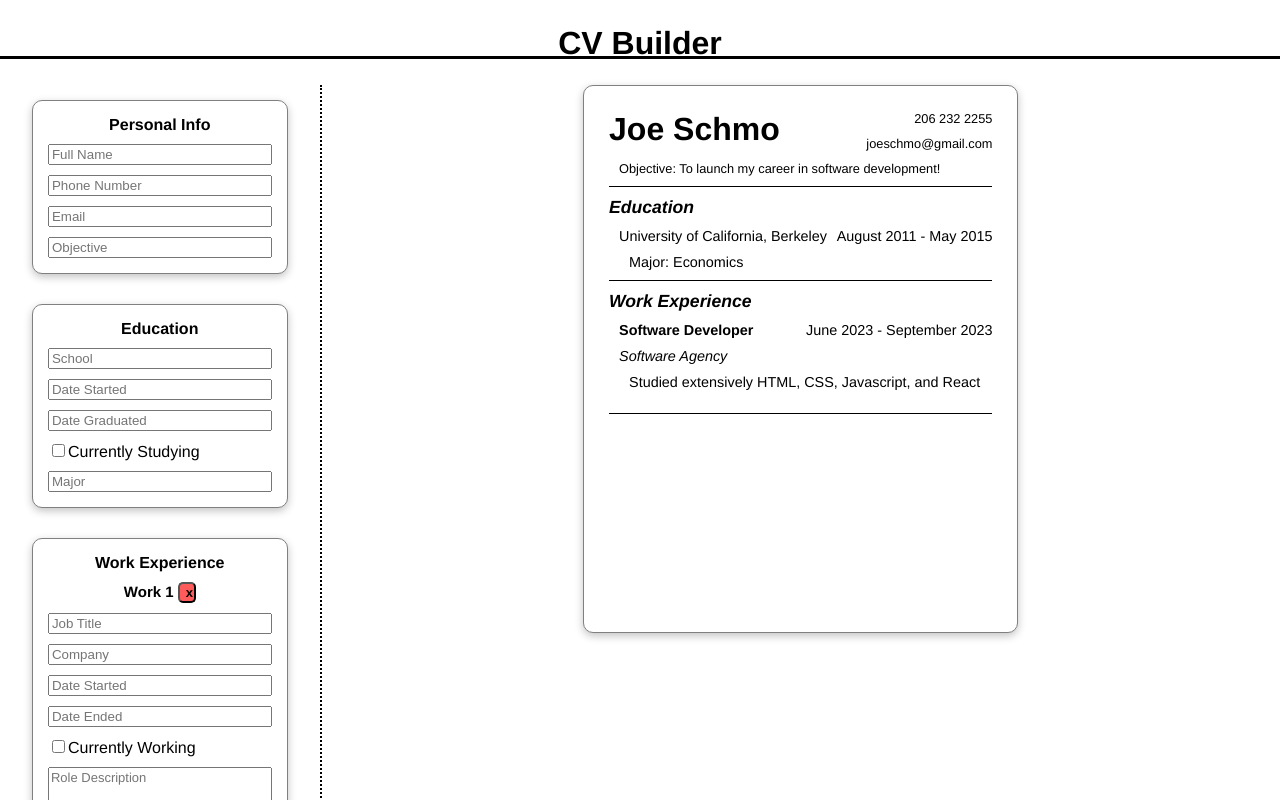
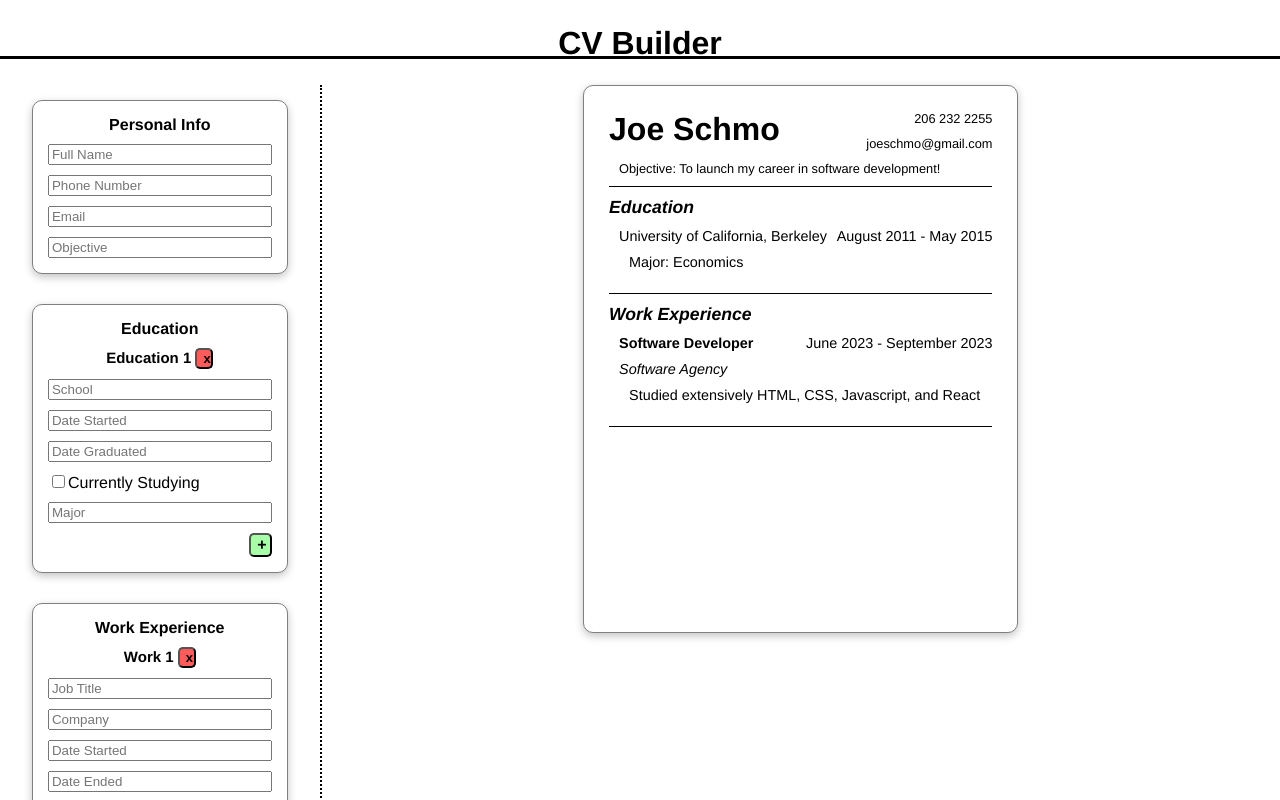
Before and after one commit to seanghods/cv-builder, a React (Vite) app: page / in a window 1280 px wide. Shown: the top 800 px of the page. Built offline with nearby package versions, Linux system fonts and the light colour scheme.

Commit message:
Add multiple education

```diff
--- a/src/App.jsx
+++ b/src/App.jsx
@@ -14,19 +14,8 @@ function App() {
     phone: '',
     objective: '',
   });
-  const [education, setEducation] = useState({
-    school: '',
-    datestart: '',
-    dateend: '',
-    current: '',
-    major: '',
-  });
+  const [education, setEducation] = useState([{}]);
   const [workExperience, setWorkExperience] = useState([{}]);
-  // title: '',
-  // company: '',
-  // datestart: '',
-  // dateend: '',
-  // description: '',
   const changeInfo = event => {
     const { name, value, dataset, checked } = event.target;
     let inputValue = value;
@@ -41,10 +30,12 @@ function App() {
         }));
         break;
       case 'education':
-        setEducation(prevState => ({
-          ...prevState,
-          [name]: inputValue,
-        }));
+        setEducation(prevState => {
+          const index = dataset.index;
+          const updatedEducation = [...prevState];
+          updatedEducation[index][name] = inputValue;
+          return updatedEducation;
+        });
         break;
       case 'work':
         setWorkExperience(prevState => {
@@ -58,19 +49,35 @@ function App() {
         break;
     }
   };
-  const addWorkExperience = () => {
+  const addEduExp = e => {
+    if (e.target.dataset.section == 'work') {
       setWorkExperience(prevState => {
         const updatedWorkExperience = [...prevState];
         updatedWorkExperience.push({});
         return updatedWorkExperience;
       });
+    } else if (e.target.dataset.section == 'education') {
+      setEducation(prevState => {
+        const updatedEducation = [...prevState];
+        updatedEducation.push({});
+        return updatedEducation;
+      });
+    }
   };
-  const removeWorkExperience = index => {
+  const removeEduExp = (e, index) => {
+    if (e.target.dataset.section == 'work') {
       setWorkExperience(prevState => {
         const updatedWorkExperience = [...prevState];
         updatedWorkExperience.splice({ index }, 1);
         return updatedWorkExperience;
       });
+    } else if (e.target.dataset.section == 'education') {
+      setEducation(prevState => {
+        const updatedEducation = [...prevState];
+        updatedEducation.splice({ index }, 1);
+        return updatedEducation;
+      });
+    }
   };
   return (
     <>
@@ -78,12 +85,17 @@ function App() {
       <div className="container">
         <section className="edit-section">
           <PersonalInfo personalInfo={personalInfo} changeInfo={changeInfo} />
-          <Education education={education} changeInfo={changeInfo} />
+          <Education
+            education={education}
+            changeInfo={changeInfo}
+            addEdu={addEduExp}
+            removeEdu={removeEduExp}
+          />
           <WorkExperience
             workExperience={workExperience}
             changeInfo={changeInfo}
-            addWorkExperience={addWorkExperience}
-            removeWorkExperience={removeWorkExperience}
+            addWork={addEduExp}
+            removeWork={removeEduExp}
           />
         </section>
         <section className="cv-section">
--- a/src/components/education.jsx
+++ b/src/components/education.jsx
@@ -1,11 +1,30 @@
-export default function Education({ education, changeInfo }) {
+export default function Education({
+  education,
+  changeInfo,
+  addEdu,
+  removeEdu,
+}) {
   return (
     <div className="edit">
       <h4>Education</h4>
+      {education.map((obj, index) => {
+        return (
+          <div className="editflex" key={index}>
+            <h4 style={{ fontSize: '15px' }}>
+              Education {index + 1}{' '}
+              <button
+                className="delete"
+                data-section="education"
+                onClick={e => removeEdu(e, { index })}
+              >
+                x
+              </button>
+            </h4>
             <input
               type="text"
               name="school"
               data-section="education"
+              data-index={index}
               value={education.school}
               onChange={changeInfo}
               placeholder="School"
@@ -14,6 +33,7 @@ export default function Education({ education, changeInfo }) {
               type="text"
               name="datestart"
               data-section="education"
+              data-index={index}
               value={education.datestart}
               onChange={changeInfo}
               placeholder="Date Started"
@@ -22,6 +42,7 @@ export default function Education({ education, changeInfo }) {
               type="text"
               name="dateend"
               data-section="education"
+              data-index={index}
               value={education.dateend}
               onChange={changeInfo}
               placeholder="Date Graduated"
@@ -30,6 +51,7 @@ export default function Education({ education, changeInfo }) {
               <input
                 type="checkbox"
                 data-section="education"
+                data-index={index}
                 checked={education.current}
                 onChange={changeInfo}
                 name="current"
@@ -40,10 +62,23 @@ export default function Education({ education, changeInfo }) {
               type="text"
               name="major"
               data-section="education"
+              data-index={index}
               value={education.major}
               onChange={changeInfo}
               placeholder="Major"
             />
           </div>
         );
+      })}
+      <div className="button">
+        <button
+          className="add"
+          data-section="education"
+          onClick={e => addEdu(e)}
+        >
+          +
+        </button>
+      </div>
+    </div>
+  );
 }
--- a/src/components/full-cv.jsx
+++ b/src/components/full-cv.jsx
@@ -21,21 +21,27 @@ export default function fullCv({ personalInfo, education, workExperience }) {
         <i>Education</i>
       </h5>
       <div className="education-block block">
+        {education.map((obj, index) => {
+          return (
+            <div className="edu" key={index}>
               <div className="education-flex">
                 <div className="school-name">
-            {education.school || 'University of California, Berkeley'}
+                  {obj.school || 'University of California, Berkeley'}
                 </div>
                 <div className="dates">
                   <span className="date-start">
-              {education.datestart || 'August 2011'}
+                    {obj.datestart || 'August 2011'}
                   </span>
                   {' - '}
                   <span className="date-end">
-              {education.current || education.dateend || 'May 2015'}
+                    {obj.current || education.dateend || 'May 2015'}
                   </span>
                 </div>
               </div>
-        <div className="major">Major: {education.major || 'Economics'}</div>
+              <div className="major">Major: {obj.major || 'Economics'}</div>
+            </div>
+          );
+        })}
       </div>
       <h5>
         <i>Work Experience</i>
--- a/src/components/work-experience.jsx
+++ b/src/components/work-experience.jsx
@@ -1,8 +1,8 @@
 export default function WorkExperience({
   workExperience,
   changeInfo,
-  addWorkExperience,
-  removeWorkExperience,
+  addWork,
+  removeWork,
 }) {
   return (
     <div className="edit">
@@ -14,7 +14,8 @@ export default function WorkExperience({
               Work {index + 1}{' '}
               <button
                 className="delete"
-                onClick={() => removeWorkExperience({ index })}
+                data-section="work"
+                onClick={e => removeWork(e, { index })}
               >
                 x
               </button>
@@ -78,7 +79,7 @@ export default function WorkExperience({
         );
       })}
       <div className="button">
-        <button className="add" onClick={addWorkExperience}>
+        <button className="add" onClick={e => addWork(e)}>
           +
         </button>
       </div>
--- a/src/css/fullcv.css
+++ b/src/css/fullcv.css
@@ -97,6 +97,7 @@ h5 {
   padding-left: 10px;
 }
 
-.job {
+.job,
+.edu {
   margin-bottom: 13px;
 }
```
Lines whose indentation alone changed are shown as unchanged.
